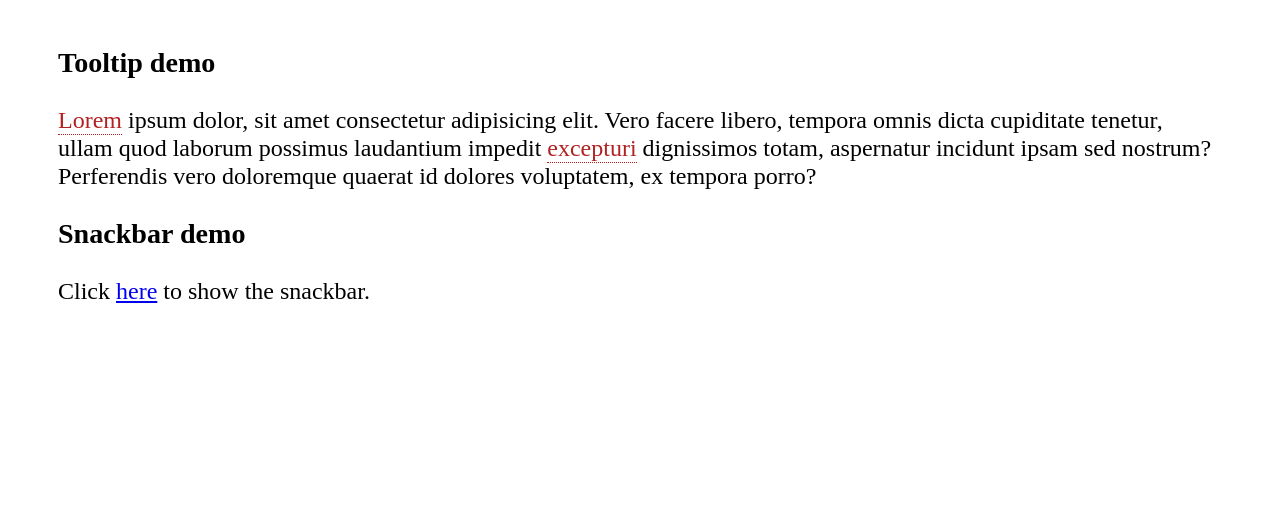
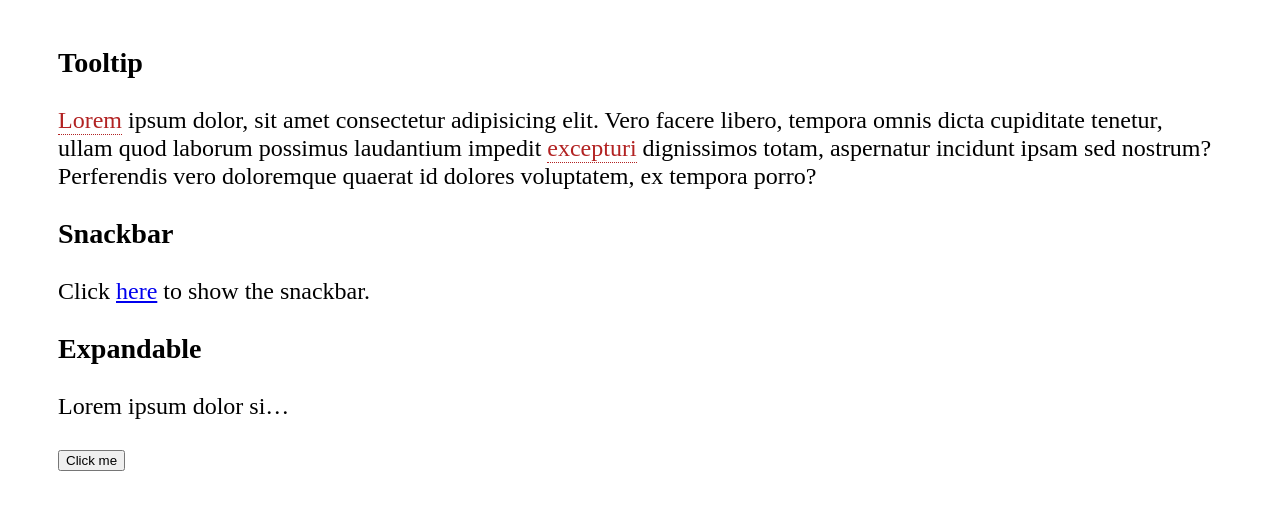
Before and after one commit to dmaccormac/teabreak, a website built with webpack: page dist/index.html in a window 1280 px wide. Shown: the part 75-584 px from the top of the page. Built offline with nearby package versions, Linux system fonts and the light colour scheme.

Commit message:
Add expandable component

```diff
--- a/src/index.js
+++ b/src/index.js
@@ -1,3 +1,4 @@
+import Expandable from "./teabreak/expandable";
 import Snackbar from "./teabreak/snackbar";
 import Tooltip from "./teabreak/tooltip";
 
@@ -9,10 +10,16 @@ tooltips.forEach((tooltip) => {
 });
 
 //Snackbar
-const snackbar = new Snackbar(document.querySelector("snackbar-trigger"));
+const snackbar = new Snackbar();
 snackbar.init();
 
-const link = document.querySelector("#snack");
-link.addEventListener("click", () => {
+const trigger = document.querySelector(".snackbar-trigger");
+trigger.addEventListener("click", () => {
   snackbar.show("This is a snackbar");
 });
+
+//expandable
+const e = document.querySelector(".expandable");
+
+const expandable = new Expandable(e);
+expandable.init();
--- /dev/null
+++ b/src/teabreak/expandable.js
@@ -0,0 +1,16 @@
+import "./styles/expandable.css";
+class Expandable {
+  constructor(expandable) {
+    this.content = expandable.querySelector(".content");
+    this.trigger = expandable.querySelector(".trigger");
+  }
+
+  init() {
+    this.content.classList.add("truncated");
+    this.trigger.addEventListener("click", () => {
+      this.content.classList.toggle("truncated");
+    });
+  }
+}
+
+export { Expandable as default };
--- /dev/null
+++ b/src/teabreak/styles/expandable.css
@@ -0,0 +1,7 @@
+.expandable .content.truncated {
+  overflow: hidden;
+  display: block;
+  width: 20%;
+  white-space: nowrap;
+  text-overflow: ellipsis;
+}
```
Also changed, not shown: dist/index.html.
